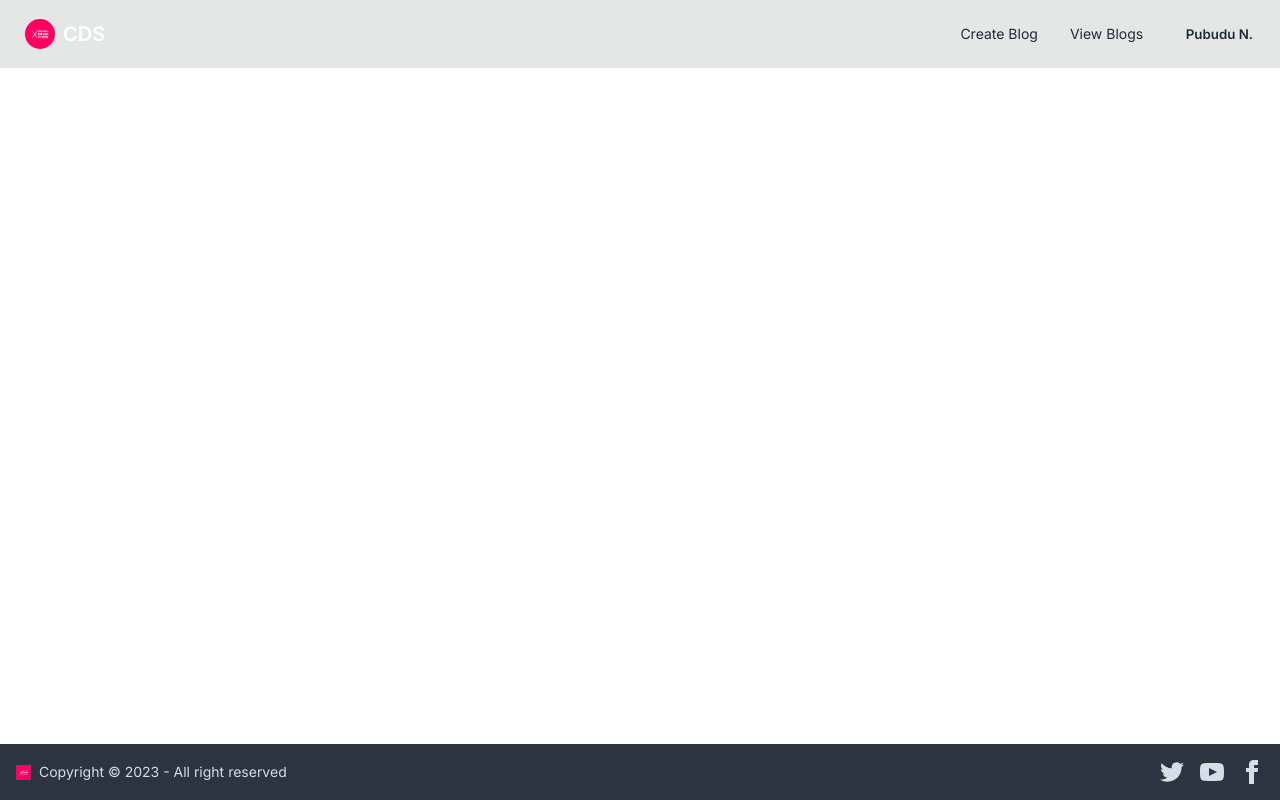
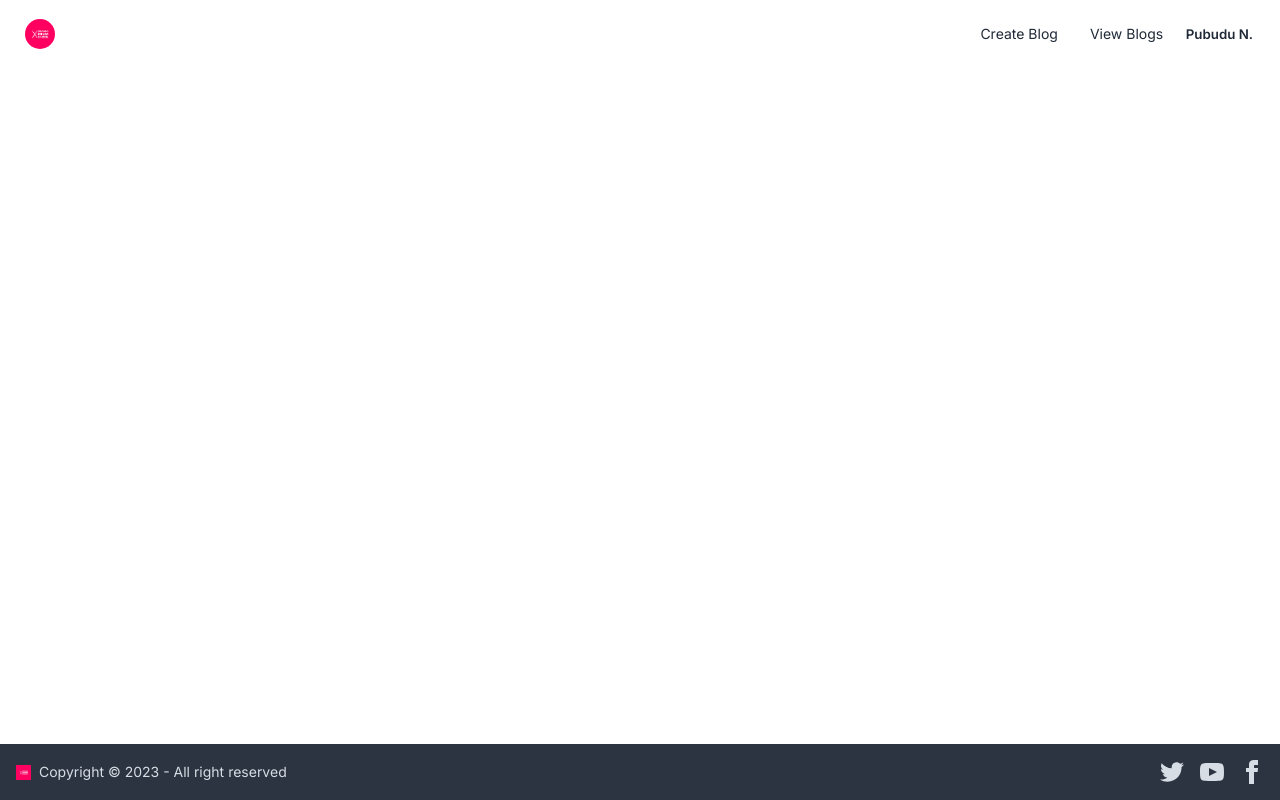
Before and after one commit to Yasith-Heshan/Colombo_Drum_School, a Next.js app: page / in a window 1280 px wide. Built offline with nearby package versions, Linux system fonts and the light colour scheme.

Commit message:
Navigation bar fix

```diff
--- a/app/components/NavBar/NavBar.jsx
+++ b/app/components/NavBar/NavBar.jsx
@@ -21,43 +21,11 @@ const NavBar = ({children}) => {
     const [homePageColor, setHomePageColor] = useState('text-gray-400');
     return (
         <>
-            {/*<div className="sm:navbar bg-base-100">*/}
-            {/*    <div className="flex-1">*/}
-            {/*        <div className={'btn btn-ghost'}>*/}
-            {/*            <Image className={'rounded-full'} src={'/logo.jpg'} alt={'logo'} width={30} height={30}/>*/}
-            {/*            <Link href={'/'} className={`${homePageColor}  text-xl`}>CDS</Link>*/}
-            {/*        </div>*/}
-            {/*    </div>*/}
-            {/*    <div className="flex-none">*/}
-            {/*        <ul className="menu menu-horizontal px-1">*/}
-            {/*            {*/}
-            {/*                Object.keys(pages).map(*/}
-            {/*                    (title, index) => (*/}
-            {/*                        <PageLink key={index} pages={pages} title={title} index={index}*/}
-            {/*                                  pathname={pathname}/>*/}
-            {/*                    )*/}
-            {/*                )*/}
-            {/*            }*/}
-            {/*            <li>*/}
-            {/*                <details>*/}
-            {/*                    <summary>*/}
-            {/*                        Pubudu*/}
-            {/*                    </summary>*/}
-            {/*                    <ul className="p-2 bg-base-100 rounded-t-none">*/}
-            {/*                        <li><a>Create Student User</a></li>*/}
-            {/*                        <li><a>SignOut</a></li>*/}
-            {/*                    </ul>*/}
-            {/*                </details>*/}
-            {/*            </li>*/}
-            {/*        </ul>*/}
-            {/*    </div>*/}
-            {/*</div>*/}
-
             <div className="drawer">
                 <input id="my-drawer-3" type="checkbox" className="drawer-toggle"/>
                 <div className="drawer-content flex flex-col">
                     {/* Navbar */}
-                    <div className="w-full navbar bg-base-300">
+                    <div className="w-full navbar bg-base-500">
                         <div className="flex-none lg:hidden">
                             <label htmlFor="my-drawer-3" aria-label="open sidebar" className="btn btn-square btn-ghost">
                                 <svg xmlns="http://www.w3.org/2000/svg" fill="none" viewBox="0 0 24 24"
@@ -87,7 +55,7 @@ const NavBar = ({children}) => {
                                     )
                                 }
                             </ul>
-                            <div className="dropdown dropdown-end">
+                            <div className="-ml-5 dropdown dropdown-end">
                                 <div tabIndex={0} role="button" className="btn btn-ghost rounded-btn">Pubudu N.</div>
                                 <ul tabIndex={0} className="menu dropdown-content z-[1] p-2 shadow bg-base-100 rounded-box w-52 mt-4">
                                     <li><a>Create Student</a></li>
@@ -101,7 +69,6 @@ const NavBar = ({children}) => {
                 <div className="drawer-side sm:hidden">
                     <label htmlFor="my-drawer-3" aria-label="close sidebar" className="drawer-overlay"></label>
                     <ul className="menu p-4 w-80 min-h-full bg-base-200">
-
                         {
                             Object.keys(pages).map(
                                 (title, index) => (
```
